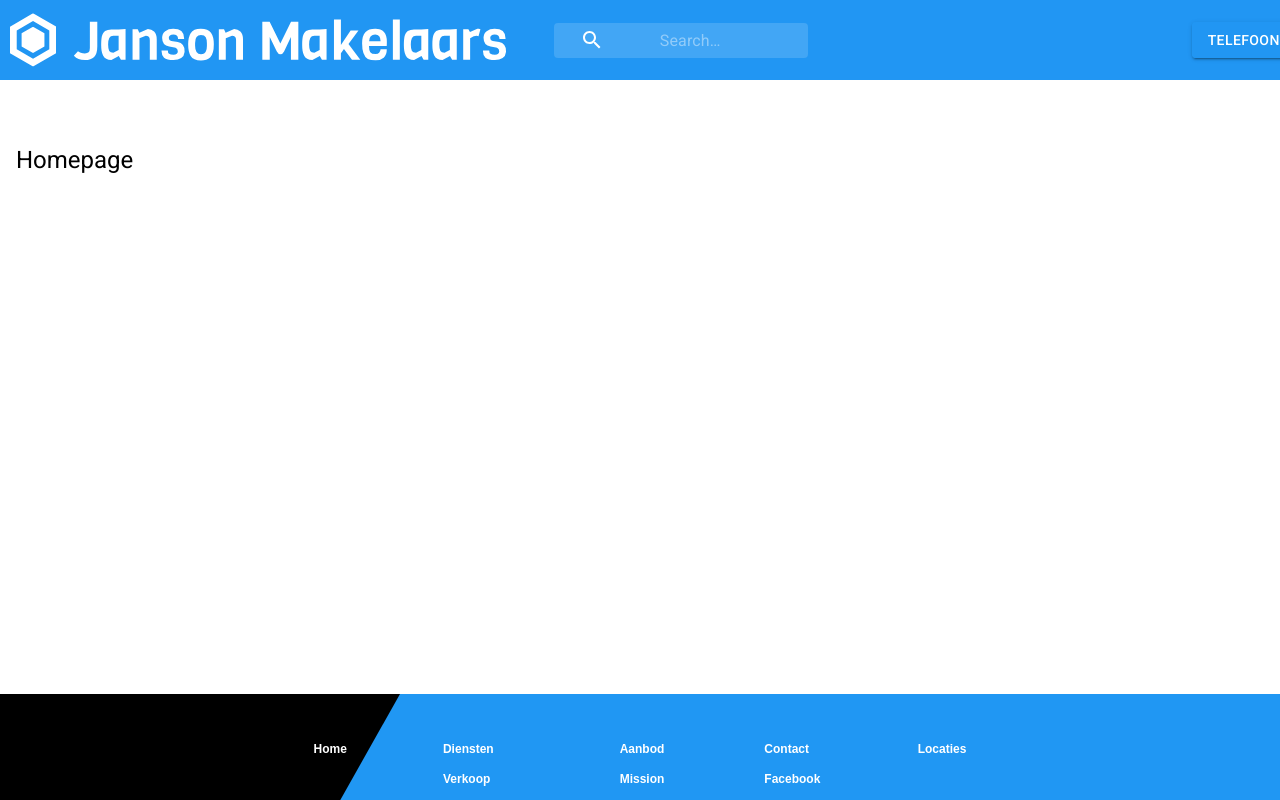
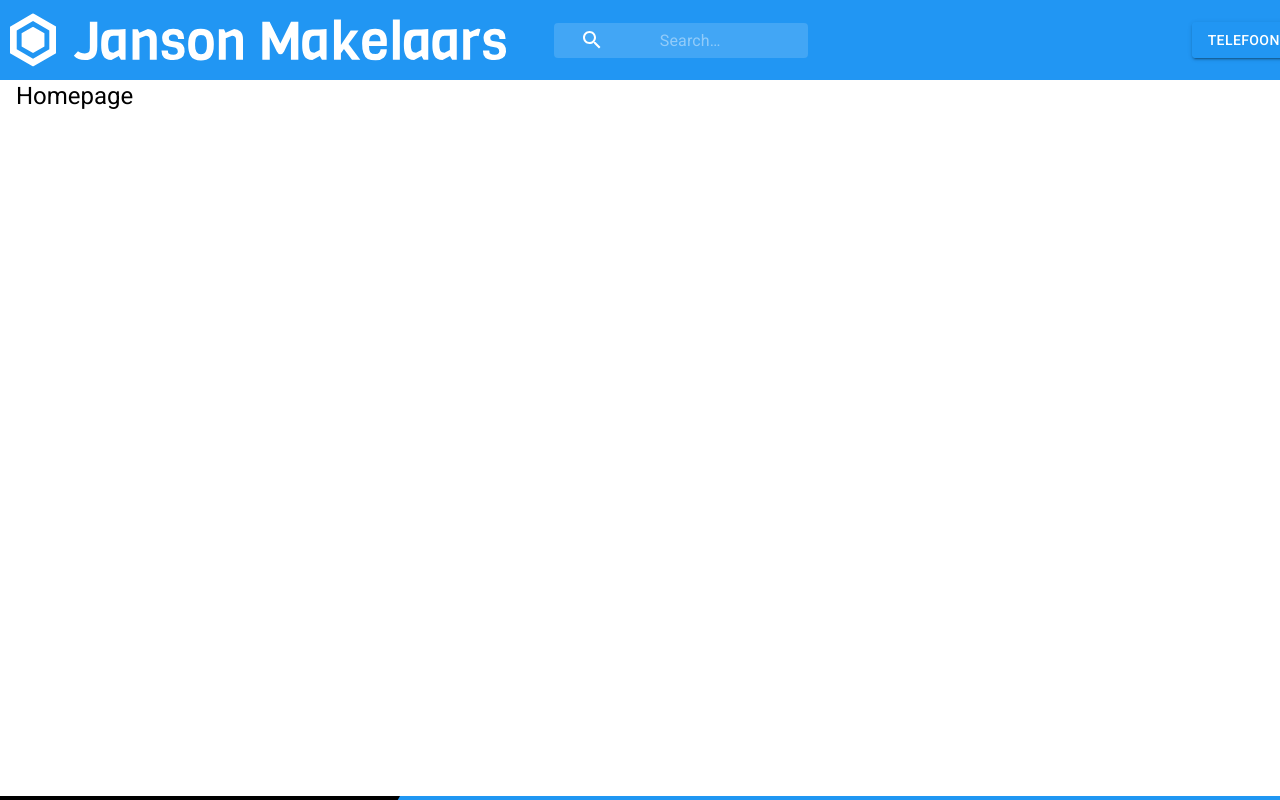
Before and after one commit to Karem1986/MaterialUI_applic, a React (Create React App) app: page / in a window 1280 px wide. Shown: the top 800 px of the page. Built offline with nearby package versions, Linux system fonts and the light colour scheme.

Commit message:
Hidden component applied on footer xs screens

```diff
--- a/src/Pages/Homepage/index.js
+++ b/src/Pages/Homepage/index.js
@@ -1,24 +1,18 @@
 import React from "react"
-import { ThemeProvider } from "@material-ui/core/styles"
 import Box from '@material-ui/core/Box';
 import Typography from '@material-ui/core/Typography';
-import theme from "../../components/ui/Theme"
 import { useStyles } from "./index.styles"
-//End MUI
-import Header from "../../components/ui/header/Header"
 
 export default function Homepage() {
 const classes = useStyles()
     return (
 
-        <ThemeProvider theme={theme}>
-            <Header />
+
           <Box m={2} className={classes.root}>
             <Typography variant="h5" className={classes.title}>
                 Homepage
                 </Typography>
                 </Box>
-            </ThemeProvider>
 
           )
 }
--- a/src/Pages/Homepage/index.styles.js
+++ b/src/Pages/Homepage/index.styles.js
@@ -4,17 +4,13 @@ import { makeStyles } from "@material-ui/core/styles";
 export const useStyles = makeStyles((theme) => ({
 root: {
     width:"100%",
-   height: "534px",
+   height: "700px",
 [theme.breakpoints.down("xs")]: {
-    height: "606px"
+    height: "600px"
 },
 },
 title: {
     marginTop: theme.spacing(2),
-    // [theme.breakpoints.down("md")]: {
-    //    fontSize: "4em",
-
-    // },
     [theme.breakpoints.down("xs")]: {
         display: "none"
 
--- a/src/components/ui/footer/Footer.js
+++ b/src/components/ui/footer/Footer.js
@@ -2,6 +2,7 @@ import React from "react";
 import {Link} from "react-router-dom";
 import Grid from "@material-ui/core/Grid";
 import { useStyles } from "./Footer.styles";
+import Hidden from '@material-ui/core/Hidden';
 import footerAdornment from "../../../assets/Footer Adornment.svg";
 
 export default function Footer(props) {
@@ -9,6 +10,7 @@ export default function Footer(props) {
 
   return (
     <>
+     <Hidden xsDown>
       <footer className={classes.footer}>
         <Grid container justify="center" className={classes.mainContainer}>
           <Grid item className={classes.gridItem}>
@@ -35,6 +37,7 @@ export default function Footer(props) {
               </Grid>
             </Grid>
           </Grid>
+
 
           <Grid item className={classes.gridItem}>
             <Grid container direction="column" spacing={2}>
@@ -83,6 +86,7 @@ export default function Footer(props) {
           className={classes.adornment}
         ></img>
       </footer>
+      </Hidden>
     </>
   );
 }
```
